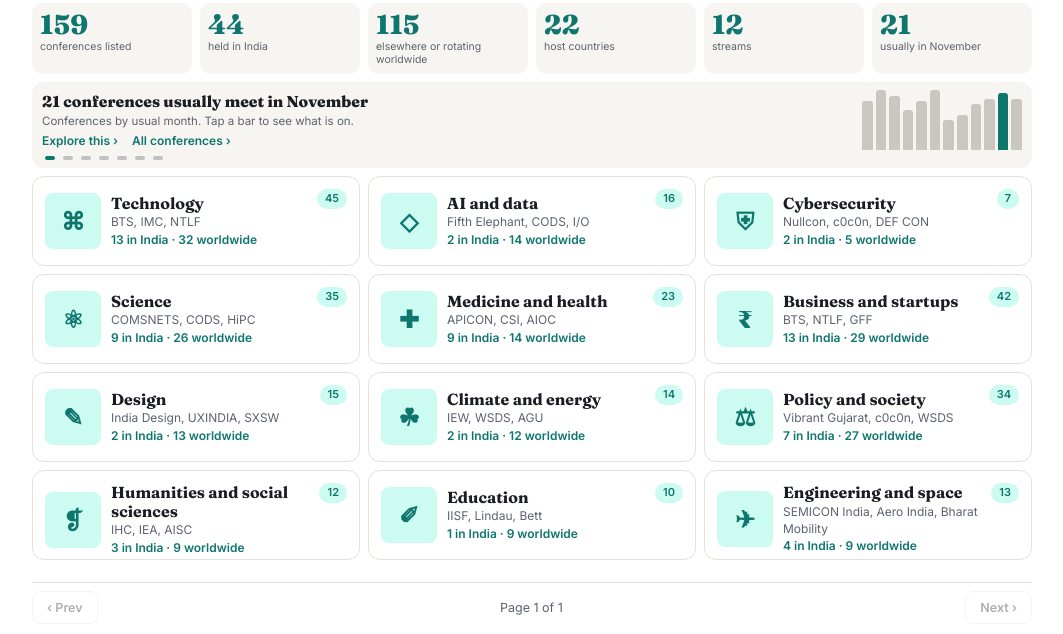
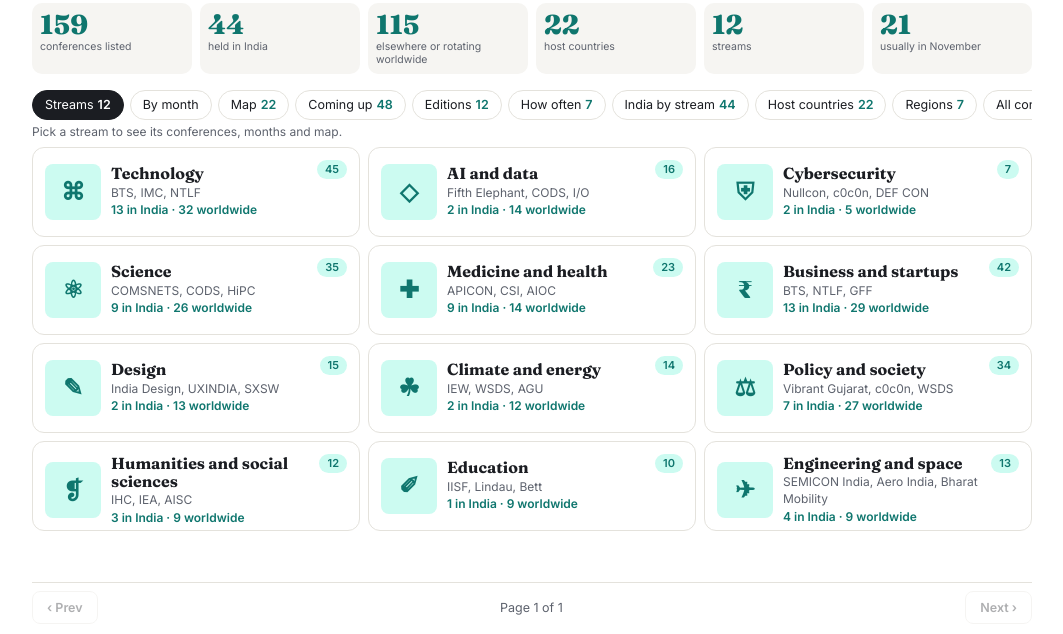
Before and after one commit to omshivaprakash/conference-guide, a plain HTML site: page index.html in a window 1280 px wide. Shown: the part 166-800 px from the top of the page, without its empty margins (108-1171 px from the left). Drawn offline with Linux system fonts and the light colour scheme.

Commit message:
Show every home view as a tab instead of a rotating strip
Home now has tabs for streams, by month, map (with legend and the
conferences that move between countries), coming up, editions, how
often, India by stream, host countries and regions, plus a link to all
conferences. Each view fills the space under the tabs and lists turn
pages, so nothing is hidden and the page still never scrolls. Month
bars now show their counts.

```diff
--- a/app.js
+++ b/app.js
@@ -270,7 +270,7 @@ async function start() {
       bar.title = `${MONTHS[index]}: ${count} conferences`;
       const fill = element('i');
       fill.style.height = `${Math.round((count / peak) * 100)}%`;
-      bar.append(fill, element('small', MONTHS[index].slice(0, 3)));
+      bar.append(element('b', String(count)), fill, element('small', MONTHS[index].slice(0, 3)));
       bars.append(bar);
     });
     return bars;
@@ -294,8 +294,18 @@ async function start() {
       [streams.length, 'streams'],
       [conferences.filter(record => record.months.includes(new Date().getMonth())).length, `usually in ${MONTHS[new Date().getMonth()]}`]
     ]);
-    // Stream cards page like the conference list, so home fits one screen (LitFest's festival cards do the same).
-    showPage(byId('festival-cards'), streams.map(stream => () => {
+    // Every home view is a tab, so nothing hides in a rotating strip and the page still never scrolls.
+    const thisMonth = new Date().getMonth();
+    const upTo = `${MONTHS[thisMonth]} to ${MONTHS[(thisMonth + 2) % 12]}`;
+    const soon = [0, 1, 2].flatMap(step => conferences.filter(record => record.months[0] === (thisMonth + step) % 12));
+    const recent = conferences.filter(record => record.editions).sort((a, b) => b.editions[0].year - a.editions[0].year);
+    const roaming = conferences.filter(record => record.lon === undefined);
+    const cadences = tally(conferences, record => [record.cadence]).filter(([name]) => name);
+    const indiaStreams = tally(india, record => record.streams);
+    const hosts = tally(conferences, record => (record.country ? [record.country] : []));
+    const regionRows = tally(conferences, record => [record.region]);
+    const barRows = rows => barList(rows).map(node => () => node);
+    const streamCard = stream => () => {
       const records = conferences.filter(record => record.streams.includes(stream.id));
       const card = button('', 'fcard', () => go(stream.id, 'discover'));
       const copy = element('span');
@@ -303,35 +313,28 @@ async function start() {
       copy.append(element('h3', stream.name), element('span', records.slice(0, 3).map(record => record.short).join(', '), 'd'), element('span', `${inIndia} in India · ${records.length - inIndia} worldwide`, 'r'));
       card.append(element('span', stream.icon, 'thumbnail'), copy, element('span', String(records.length), 'badge'));
       return card;
-    }));
-    // The home stats take turns in one strip, as LitFest's insights do; "Explore this" opens the full panel in the sheet.
-    const thisMonth = new Date().getMonth();
-    const soon = [0, 1, 2].flatMap(step => conferences.filter(record => record.months[0] === (thisMonth + step) % 12));
-    const recent = conferences.filter(record => record.editions).sort((a, b) => b.editions[0].year - a.editions[0].year);
-    const cadences = tally(conferences, record => [record.cadence]).filter(([name]) => name);
-    const indiaStreams = tally(india, record => record.streams);
-    const hosts = tally(conferences, record => (record.country ? [record.country] : []));
-    const conferenceRow = (record, text) => {
-      const row = element('span');
-      row.append(button(text || record.name, 'credit-link', () => showConference(record)), ` · ${record.city || record.country || 'rotates'} · ${record.month}`);
-      return row;
     };
-    const sheet = (title, category, rows) => () => { open(title, category); content.append(...rows()); };
-    const upTo = `${MONTHS[thisMonth]} to ${MONTHS[(thisMonth + 2) % 12]}`;
-    insights = [
-      { h: `${conferences.filter(record => record.months.includes(thisMonth)).length} conferences usually meet in ${MONTHS[thisMonth]}`, s: 'Conferences by usual month. Tap a bar to see what is on.', v: monthBars(conferences), act: () => listWith('', month, MONTHS[thisMonth]) },
-      { h: `Coming up · ${upTo}`, s: soon.slice(0, 4).map(record => record.short).join(', '), act: sheet('Coming up', upTo, () => soon.map(record => conferenceRow(record))) },
-      { h: `Held in ${countries.size} countries`, s: mapLegend(), v: worldMap(points(conferences)), act: () => go('', 'map') },
-      { h: `${editions.length} editions list people, talks and awards`, s: recent.slice(0, 4).map(record => editionLabel(record, record.editions[0])).join(', '), act: sheet('Editions with people and awards', 'Editions', () => recent.map(record => conferenceRow(record, editionLabel(record, record.editions[0])))) },
-      { h: `${cadences[0][1]} meet ${cadences[0][0] === 'Annual' ? 'every year' : cadences[0][0].toLowerCase()}`, s: cadences.slice(1, 4).map(([name, count]) => `${count} ${name.toLowerCase()}`).join(', '), act: sheet('How often they meet', 'Frequency', () => barList(cadences.map(([name, count]) => [name, count, () => listWith('', often, name)]))) },
-      { h: `${india.length} held in India`, s: `Most in ${indiaStreams.slice(0, 3).map(([id, count]) => `${streamMap.get(id).name} (${count})`).join(', ')}`, act: sheet('India by stream', 'India', () => barList(indiaStreams.map(([id, count]) => [streamMap.get(id).name, count, () => listWith(id, where, 'India')]))) },
-      { h: `${hosts[0][0]} hosts the most: ${hosts[0][1]}`, s: hosts.slice(1, 4).map(([name, count]) => `${name} ${count}`).join(', '), act: sheet('Top host countries', 'Countries', () => barList(hosts.slice(0, 12).map(([name, count]) => [name, count, () => listWith('', search, name)]))) }
-    ];
-    showInsight(insight);
+    homeViews = {
+      streams: { label: 'Streams', count: streams.length, grid: 'streams', note: 'Pick a stream to see its conferences, months and map.', items: () => streams.map(streamCard) },
+      months: { label: 'By month', note: `Conferences by usual month; ${MONTHS[thisMonth]} is highlighted. Tap a bar for that month’s list.`, chart: () => [monthBars(conferences)] },
+      map: { label: 'Map', count: countries.size, note: `${conferences.length - roaming.length} conferences in ${countries.size} countries. Tap a dot for what meets there.`, chart: () => [worldMap(points(conferences)), mapLegend(), button(`${roaming.length} move between countries ›`, 'hlink', () => showPlace('Move between countries', roaming))] },
+      soon: { label: 'Coming up', count: soon.length, note: `Starting ${upTo}.`, items: () => soon.map(result) },
+      editions: { label: 'Editions', count: recent.length, note: 'Editions that list people, talks, sessions and awards, newest first.', items: () => recent.map(result) },
+      often: { label: 'How often', count: cadences.length, grid: 'vbars', note: 'How often they meet. Tap a row for that list.', items: () => barRows(cadences.map(([name, count]) => [name, count, () => listWith('', often, name)])) },
+      india: { label: 'India by stream', count: india.length, grid: 'vbars', note: `${india.length} conferences held in India, by stream.`, items: () => barRows(indiaStreams.map(([id, count]) => [streamMap.get(id).name, count, () => listWith(id, where, 'India')])) },
+      countries: { label: 'Host countries', count: hosts.length, grid: 'vbars', note: 'Host countries, by number of conferences. Tap a row for that list.', items: () => barRows(hosts.map(([name, count]) => [name, count, () => listWith('', search, name)])) },
+      regions: { label: 'Regions', count: regionRows.length, grid: 'vbars', note: 'Where they meet, by region. Worldwide ones move between countries.', items: () => barRows(regionRows.map(([name, count]) => [name, count, () => listWith('', where, name)])) }
+    };
+    byId('home-tabs').replaceChildren(...Object.entries(homeViews).map(([key, item]) => {
+      const pill = button(item.label, 'pill', () => showHomeTab(key));
+      pill.dataset.tab = key;
+      if (item.count !== undefined) pill.append(element('b', String(item.count)));
+      return pill;
+    }), button('All conferences ›', 'pill', () => go('', 'list')));
+    showHomeTab(homeTab);
   }
-  // Same legend the home map had before it became an insight slide.
   function mapLegend() {
-    const legend = element('span', '', 'legend');
+    const legend = element('p', '', 'legend');
     for (const [className, text] of [['', 'Fixed city'], ['wip', 'Moves between cities in a country']]) {
       const key = element('span');
       key.append(element('i', '', className), text);
@@ -339,33 +342,24 @@ async function start() {
     }
     return legend;
   }
-  let insights = [];
-  let insight = 0;
-  let insightTimer = 0;
-  function showInsight(index) {
-    const strip = byId('home-insight');
-    insight = (index + insights.length) % insights.length;
-    const item = insights[insight];
-    const copy = element('div', '', 'lit');
-    const links = element('span', '', 'lgos');
-    links.append(button('Explore this ›', 'lgo', item.act), button('All conferences ›', 'lgo', () => go('', 'list')));
-    copy.append(element('b', item.h), typeof item.s === 'string' ? element('span', item.s) : item.s, links);
-    const dots = element('div', '', 'ldots');
-    dots.append(...insights.map((_, k) => {
-      const dot = button('', '', () => showInsight(k));
-      dot.setAttribute('aria-label', `Insight ${k + 1}`);
-      dot.setAttribute('aria-current', String(k === insight));
-      return dot;
-    }));
-    const viz = element('div', '', 'liv');
-    if (item.v) viz.append(item.v);
-    strip.replaceChildren(copy, viz, dots);
-    strip.hidden = false;
-    clearTimeout(insightTimer);
-    if (!matchMedia('(prefers-reduced-motion: reduce)').matches) insightTimer = setTimeout(() => { if (view === 'home' && !detail.open) showInsight(insight + 1); }, 7000);
+  let homeViews = {};
+  let homeTab = 'streams';
+  function showHomeTab(key) {
+    homeTab = key;
+    const item = homeViews[key];
+    for (const pill of byId('home-tabs').children) if (pill.dataset.tab) pill.setAttribute('aria-pressed', String(pill.dataset.tab === key));
+    byId('home-note').textContent = item.note;
+    const grid = byId('festival-cards');
+    const chart = byId('home-chart');
+    grid.hidden = Boolean(item.chart);
+    chart.hidden = !item.chart;
+    byId('pager').hidden = Boolean(item.chart);
+    if (item.chart) chart.replaceChildren(...item.chart());
+    else {
+      grid.className = `results ${item.grid || ''}`;
+      showPage(grid, item.items());
+    }
   }
-  // Tapping the strip outside its buttons and dots shows the next insight.
-  byId('home-insight').addEventListener('click', event => { if (!event.target.closest('button, circle')) showInsight(insight + 1); });
 
   // Discover: one stream
   function renderDiscover(stream) {
--- a/index.html
+++ b/index.html
@@ -36,9 +36,9 @@
     <p class="sub">When and where the major recurring conferences happen in each field, from tech and medicine to climate, design and the humanities. Pick a stream above, or browse them all.</p>
   </div>
   <div class="kpis" id="home-kpis"></div>
-  <div class="lins" id="home-insight" hidden></div>
-  <h2 class="visually-hidden">Streams</h2>
-  <div class="body"><div class="results streams" id="festival-cards"></div></div>
+  <div class="seg" id="home-tabs" role="group" aria-label="Home views"></div>
+  <p class="meta" id="home-note" aria-live="polite"></p>
+  <div class="body"><div class="results streams" id="festival-cards"></div><div class="homechart" id="home-chart" hidden></div></div>
 </main>
 
 <main class="view" id="discover" hidden>
--- a/style.css
+++ b/style.css
@@ -236,31 +236,21 @@ dialog h4 { margin: 10px 0 2px; font-size: 13px; font-weight: 700; }
 .fcard .thumbnail { font-size: 1.5rem; }
 .vb.roam { display: block; text-align: left; color: var(--accent); font-weight: 600; }
 
-/* One screen, no page scroll (LitFest pattern): stream cards page like results, and the home stats take turns in one insight strip */
+/* One screen, no page scroll (LitFest pattern): every home view is a tab, and lists page like results */
 .results.streams { --row: 90px; }
 .results.streams .fcard { height: 100%; }
-.lins { flex: 0 0 auto; display: flex; align-items: center; gap: 10px; position: relative; min-height: 84px; margin: 0 0 8px; padding: 8px 10px 18px; border-radius: 12px; background: var(--surface); cursor: pointer; }
-.lins[hidden] { display: none; }
-.lit { flex: 1; min-width: 0; }
-.lit b { display: block; font: 800 .98rem/1.2 var(--display); }
-.lit > span:not(.legend):not(.lgos) { display: -webkit-box; -webkit-box-orient: vertical; -webkit-line-clamp: 2; overflow: hidden; margin-top: 2px; font-size: 11.5px; line-height: 1.3; color: var(--muted); }
-.lit .legend { margin-top: 3px; }
-.lgos { display: flex; flex-wrap: wrap; gap: 0 14px; }
-.lgo { padding: 4px 0 0; border: 0; background: none; color: var(--accent); font: 700 12px var(--body); }
-.liv { flex: 0 0 160px; }
-.liv:empty { display: none; }
-.liv .bars { height: 60px; }
-.liv .bars small { display: none; }
-.liv .map { max-height: 72px; }
-.ldots { position: absolute; left: 10px; bottom: 3px; display: flex; gap: 2px; }
-.ldots button { position: relative; width: 16px; height: 14px; padding: 0; border: 0; background: none; }
-.ldots button::after { content: ''; position: absolute; left: 3px; right: 3px; top: 5px; height: 4px; border-radius: 2px; background: var(--muted); opacity: .35; }
-.ldots button[aria-current="true"]::after { background: var(--accent); opacity: 1; }
+#home-note { flex: 0 0 auto; padding-bottom: 6px; }
+.results.vbars { --row: 28px; --columns: 2; column-gap: 24px; row-gap: 2px; }
+.results.vbars .vb { margin: 0; }
+.homechart { height: 100%; display: flex; flex-direction: column; gap: 6px; padding-bottom: 8px; }
+.homechart[hidden] { display: none; }
+.homechart .bars { flex: 1 1 0; height: auto; min-height: 0; max-height: 360px; }
+.bars.months button b { font-size: 10px; font-weight: 600; color: var(--muted); font-variant-numeric: tabular-nums; }
+.homechart .map { flex: 0 1 auto; min-height: 0; }
+.homechart .hlink { align-self: flex-start; }
 @media (max-width: 860px) { .results.streams { --columns: 2; } }
-@media (max-width: 560px) { #home .sub { display: none; } .results.streams { --columns: 1; } .liv { flex-basis: 96px; } .lit b { font-size: .9rem; } }
-/* Short screens keep a compact strip: headline and links only */
-@media (max-height: 640px) { .lins { min-height: 0; padding-top: 6px; } .lins .liv, .lit > span:not(.lgos) { display: none; } }
+@media (max-width: 560px) { #home .sub { display: none; } .results.streams { --columns: 1; } .results.vbars { --columns: 1; } }
 #d-kpis { grid-template-columns: repeat(4, 1fr); }
 #discover .bars { height: clamp(40px, 8vh, 90px); }
-/* Phones in landscape: drop the heading and tiles so the strip and at least one row of cards fit */
+/* Phones in landscape: drop the heading and tiles so the tabs and at least one row fit */
 @media (max-height: 460px) { #home .top, #home-kpis { display: none; } }
--- a/sw.js
+++ b/sw.js
@@ -1,6 +1,6 @@
 /* Conference Guide service worker, same approach as LitFest and FilmFest Guide: the site is static files, so after the first visit it runs offline.
    Bump VERSION when the page shell changes; code and catalog.json come from the network first and fall back to the cache offline. */
-var VERSION='conference-20261127b',SHELL=['./','index.html','style.css','app.js','geo.js','catalog.json','data/editions.json','manifest.webmanifest','fonts/fonts.css','assets/logo.svg','assets/icon-192.png','assets/icon-512.png'];
+var VERSION='conference-20261127c',SHELL=['./','index.html','style.css','app.js','geo.js','catalog.json','data/editions.json','manifest.webmanifest','fonts/fonts.css','assets/logo.svg','assets/icon-192.png','assets/icon-512.png'];
 self.addEventListener('install',function(e){e.waitUntil(caches.open(VERSION).then(function(c){return c.addAll(SHELL)}).then(function(){return self.skipWaiting()}))});
 self.addEventListener('activate',function(e){e.waitUntil(caches.keys().then(function(k){return Promise.all(k.filter(function(x){return x!==VERSION}).map(function(x){return caches.delete(x)}))}).then(function(){return self.clients.claim()}))});
 self.addEventListener('fetch',function(e){var r=e.request;if(r.method!=='GET')return;var u=new URL(r.url);if(u.origin!==location.origin)return;
```
